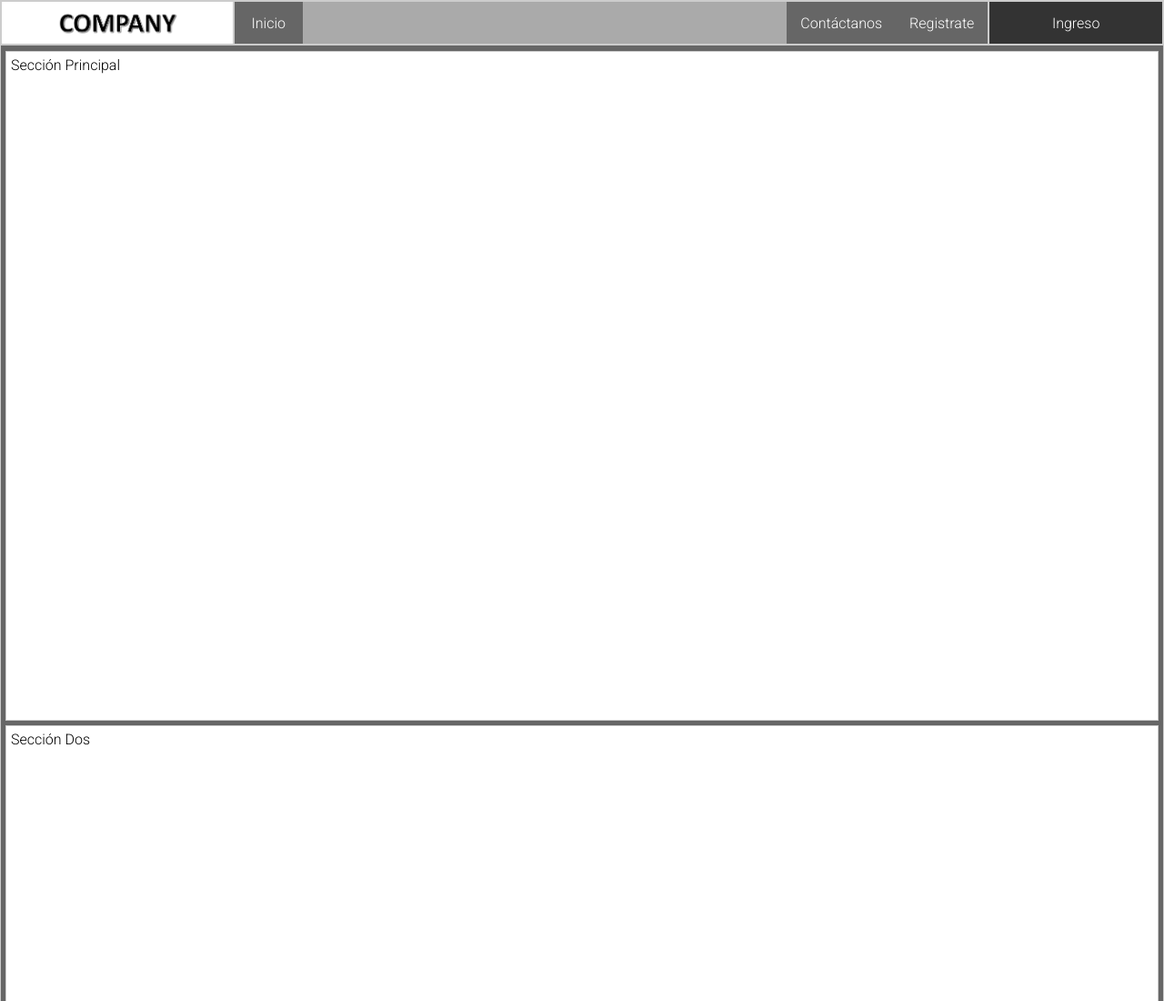
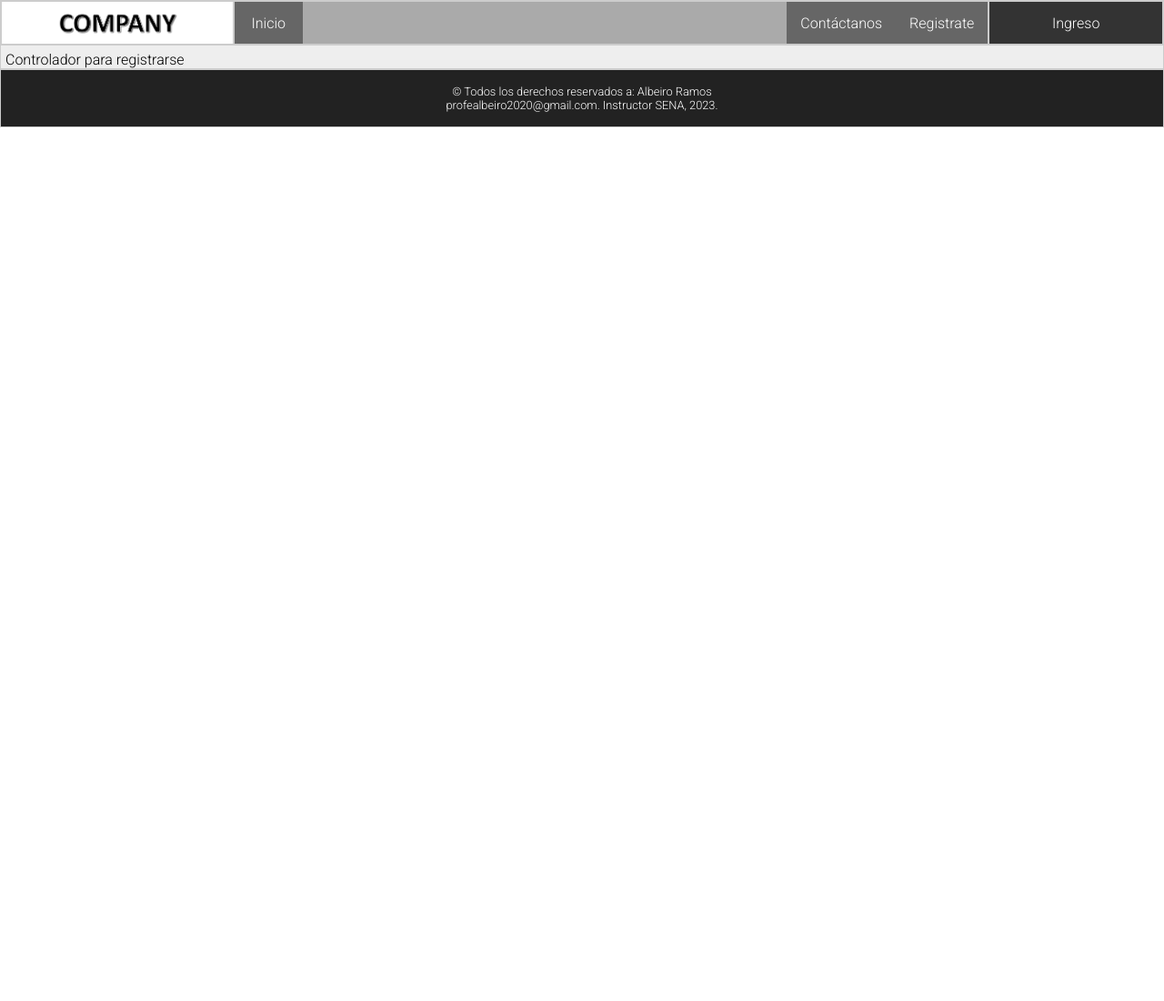
Before and after one commit to Zammy-Ducuara/mainhappyfeet, a PHP site: the page made by index.php in a window 1280 px wide. Shown: the top 1100 px of the page at 91% size. After the commit the page ends 140 px from the top, so only its background shows below. Run offline with PHP 8.4, Linux system fonts and the light colour scheme.

Commit message:
04 - Controladores y acciones (Clases y Métodos)

```diff
--- a/assets/css/styles_landing.css
+++ b/assets/css/styles_landing.css
@@ -14,7 +14,6 @@
     margin: auto;
     display: flex;
     flex-flow: column nowrap;
-    background: #666;
 }
 nav, main, section, footer, div{
     display: flex;
@@ -78,8 +77,9 @@ nav a{
     background: #000;
 }
 main{
+    flex-flow: column nowrap;
     padding: 55px 5px 0 5px;
-    flex-flow: column nowrap;
+    background: #eee;
 }
 section{
     height: 92vh;
--- a/controllers/Landing.php
+++ b/controllers/Landing.php
@@ -1,5 +1,10 @@
 <?php
-    require_once "views/roles/company/header.view.php";
-    require_once "views/roles/company/index.view.php";
-    require_once "views/roles/company/footer.view.php";
+    class Landing{
+        public function __construct(){}
+        public function main(){
+            require_once "views/roles/company/header.view.php";
+            require_once "views/roles/company/index.view.php";
+            require_once "views/roles/company/footer.view.php";
+        }
+    }
 ?>
--- /dev/null
+++ b/controllers/Users.php
@@ -0,0 +1,61 @@
+<?php
+    class Users{
+        public function __construct(){}
+        public function main(){
+            require_once "views/roles/admin/header.view.php";
+            require_once "views/roles/admin/index.view.php";
+            require_once "views/roles/admin/footer.view.php";
+        }
+        # CU04 - Crear Rol
+        public function createRol(){
+            echo "Controlador para crear rol";
+        }
+        # CU05 - Consultar Roles
+        public function readRol(){
+            echo "Controlador para consultar roles";
+        }
+        # CU06 - Actualizar Rol
+        public function updateRol(){
+            echo "Controlador para actualizar rol";
+        }
+        # CU07 - Eliminar Rol
+        public function deleteRol(){
+            echo "Controlador para eliminar rol";
+        }
+        # CU08 - Crear Usuario
+        public function createUser(){
+            echo "Controlador para crear usuario";
+        }
+        # CU09 - Crear Administrador
+        public function createAdmin(){
+            echo "Controlador para crear administrador";
+        }
+        # CU010 - Crear Cliente
+        public function createCustomer(){
+            echo "Controlador para crear cliente";
+        }
+        # CU011 - Crear Vendedor
+        public function createSeller(){
+            echo "Controlador para crear vendedor";
+        }
+        # CU12 - Consultar Usuarios
+        public function readUser(){
+            echo "Controlador para consultar usuarios";
+        }
+        # CU13 - Actualizar Usuario
+        public function updateUser(){
+            echo "Controlador para actualizar usuarios";
+        }
+        # CU14 - Eliminar Usuario
+        public function deleteUser(){
+            echo "Controlador para eliminar usuarios";
+        }
+        # CU15 - Registrarse
+        public function register(){
+            require_once "views/roles/company/header.view.php";
+            echo "Controlador para registrarse";
+            // require_once "views/roles/company/index.view.php";
+            require_once "views/roles/company/footer.view.php";
+        }
+    }
+?>
--- a/index.php
+++ b/index.php
@@ -1,3 +1,13 @@
 <?php
-    require_once "controllers/Landing.php";
+    if (!isset($_REQUEST['c'])) {
+        require_once "controllers/Landing.php";
+        $controller = new Landing;
+        $controller->main();
+    } else {
+        $controller = $_REQUEST['c'];
+        require_once "controllers/" . $controller . ".php";
+        $controller = new $controller;
+        $action = isset($_REQUEST['a']) ? $_REQUEST['a'] : 'main';
+        call_user_func(array($controller, $action));
+    }
 ?>
--- a/views/roles/company/header.view.php
+++ b/views/roles/company/header.view.php
@@ -21,7 +21,7 @@
                 </div>
                 <div class="navega">
                     <a href="">Contáctanos</a>
-                    <a href="">Registrate</a>
+                    <a href="?c=Users&a=register">Registrate</a>
                 </div>
             </div>
             <div class="borde ingreso">
```
Also changed, not shown: controllers/Dashboard.php (+8 -3 lines).
